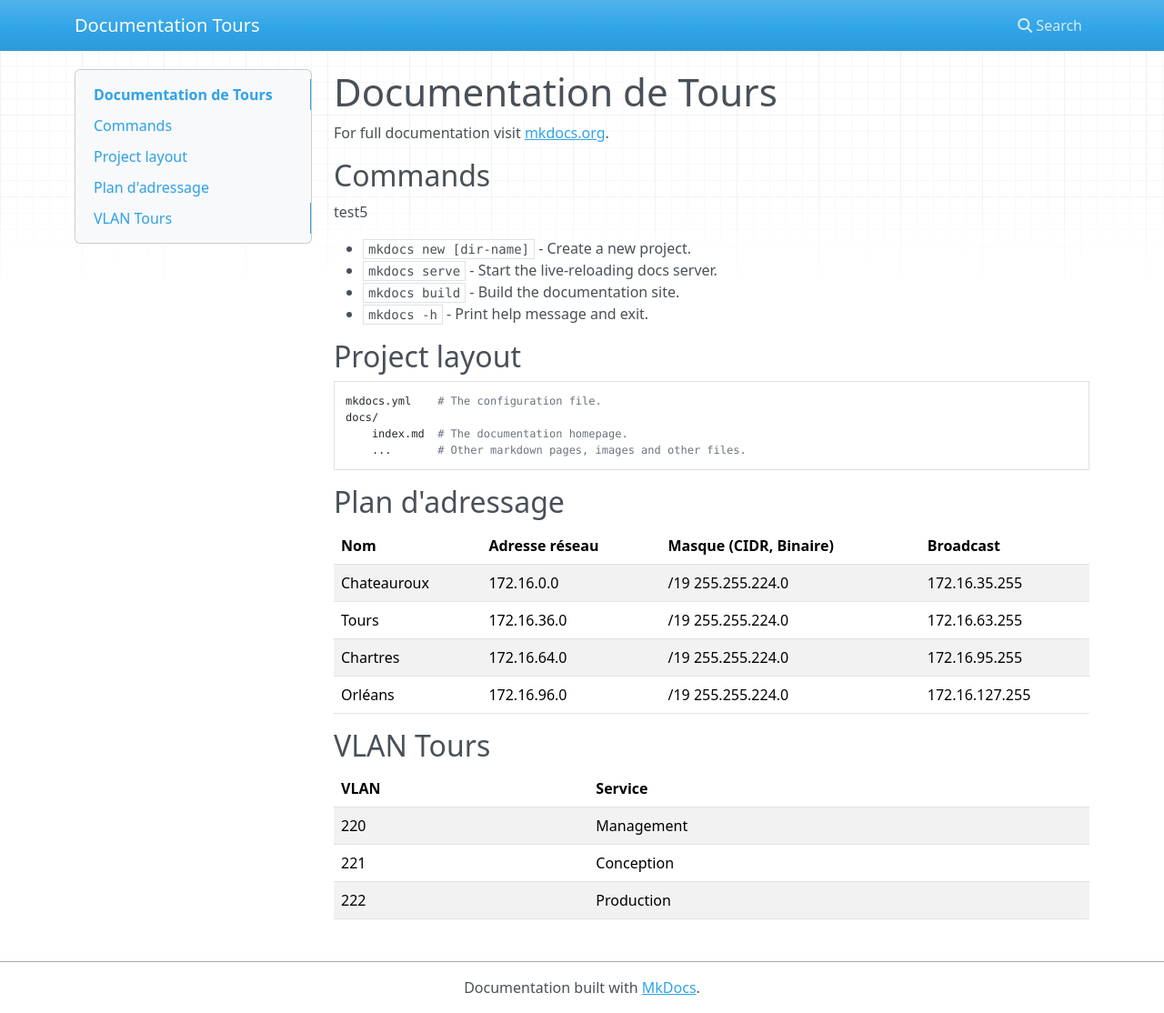
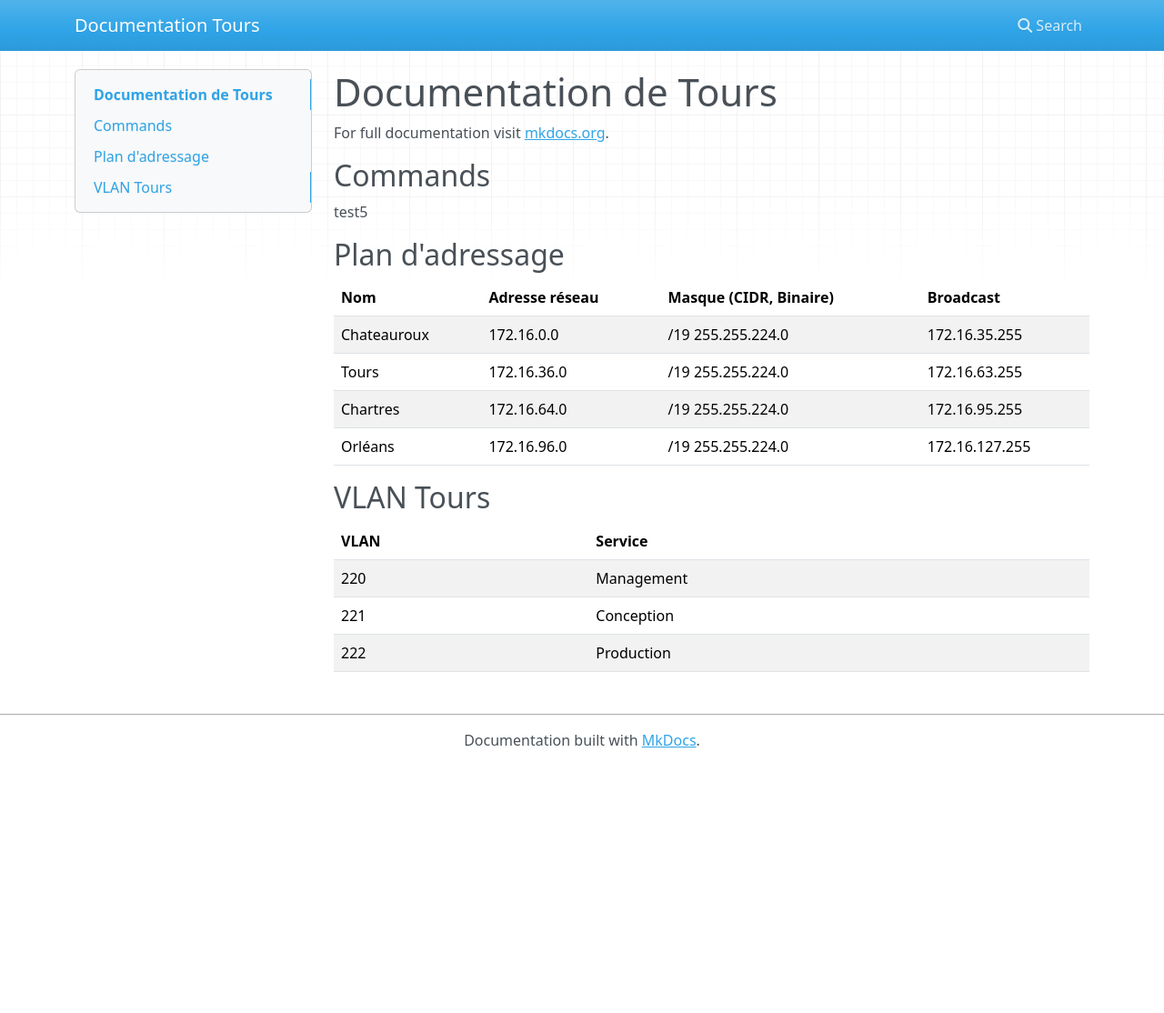
Before and after one commit to poitrimol/Tours, an MkDocs documentation site: the page built from docs/index.md, in a window 1280 px wide and 1114 px high. Shown: the whole window at 91% size. Built offline with MkDocs 1.6.1, drawn with Linux system fonts in a browser that asks for light colours; nearby versions of some CDN libraries.

Commit message:
Update index.md

```diff
--- a/docs/index.md
+++ b/docs/index.md
@@ -5,18 +5,6 @@
 ## Commands
 
 test5
-
-* `mkdocs new [dir-name]` - Create a new project.
-* `mkdocs serve` - Start the live-reloading docs server.
-* `mkdocs build` - Build the documentation site.
-* `mkdocs -h` - Print help message and exit.
-
-## Project layout
-
-    mkdocs.yml    # The configuration file.
-    docs/
-        index.md  # The documentation homepage.
-        ...       # Other markdown pages, images and other files.
 
 ## Plan d'adressage
 
```
